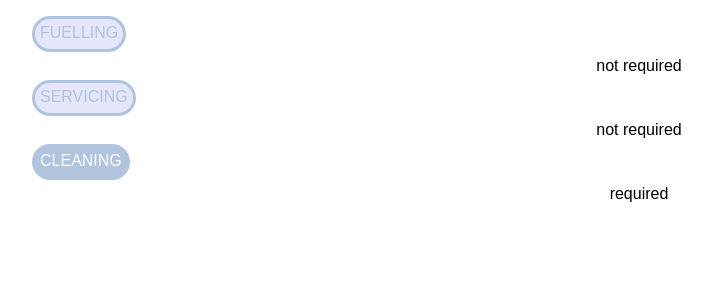
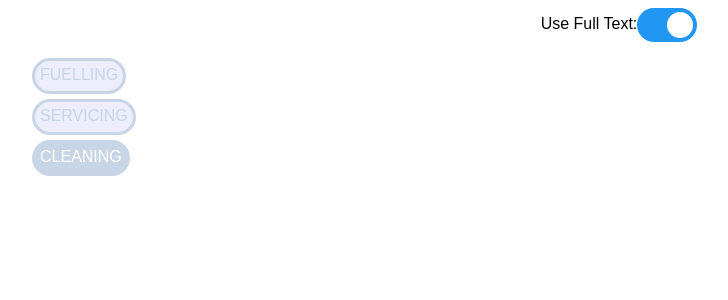
Before and after one commit to philipheslop/iqm, a React (Create React App) app: page / in a window 1280 px wide. Shown: the top 300 px of the page, without its empty margins (21-749 px from the left). Built offline with nearby package versions, Linux system fonts and the light colour scheme.

Commit message:
Core Functionality

```diff
--- a/src/App.css
+++ b/src/App.css
@@ -2,3 +2,64 @@
   font-family: sans-serif;
   text-align: center;
 }
+
+.switch {
+  position: relative;
+  display: inline-block;
+  vertical-align: middle;
+  width: 60px;
+  height: 34px;
+}
+
+.switch input {
+  opacity: 0;
+  width: 0;
+  height: 0;
+}
+
+.slider {
+  position: absolute;
+  cursor: pointer;
+  top: 0;
+  left: 0;
+  right: 0;
+  bottom: 0;
+  background-color: #ccc;
+  -webkit-transition: 0.4s;
+  transition: 0.4s;
+}
+
+.slider:before {
+  position: absolute;
+  content: "";
+  height: 26px;
+  width: 26px;
+  left: 4px;
+  bottom: 4px;
+  background-color: white;
+  -webkit-transition: 0.4s;
+  transition: 0.4s;
+}
+
+input:checked + .slider {
+  background-color: #2196f3;
+}
+
+input:focus + .slider {
+  box-shadow: 0 0 1px #2196f3;
+}
+
+input:checked + .slider:before {
+  -webkit-transform: translateX(26px);
+  -ms-transform: translateX(26px);
+  transform: translateX(26px);
+}
+
+/* Rounded sliders */
+.slider.round {
+  border-radius: 34px;
+}
+
+.slider.round:before {
+  border-radius: 50%;
+}
--- a/src/App.tsx
+++ b/src/App.tsx
@@ -10,6 +10,7 @@
 
 export default function App() {
   //States for data from mockApi - allowing a data driven approach to defining moodlets, states etc.
+  const [fullWord, setFullWord] = React.useState<boolean>(true);
   const [moodlets, setMoodlets] = React.useState<Moodlet[] | null>(null);
   const [moodletStates, setMoodletStates] = React.useState<
     MoodletState[] | null
@@ -32,8 +33,6 @@
   }, []);
 
   const moodletStateHandler = (id: number, newState: string) => {
-    console.log(id);
-    console.log(newState);
     if (moodlets) {
       setMoodlets(
         moodlets.map((moodlet: Moodlet) => {
@@ -57,6 +56,15 @@
 
   return (
     <div className="App">
+      Use Full Text:
+      <label className="switch">
+        <input
+          type="checkbox"
+          checked={fullWord}
+          onChange={() => setFullWord(!fullWord)}
+        />
+        <span className="slider round"></span>
+      </label>
       <ul>
         {moodlets.map((moodlet) => {
           return (
@@ -65,7 +73,7 @@
               moodletStateHandler={moodletStateHandler}
               moodlet={moodlet}
               moodletStates={moodletStates}
-              isFullWord={true}
+              isFullWord={fullWord}
             ></MoodletComponent>
           );
         })}
--- a/src/MoodletComponent.css
+++ b/src/MoodletComponent.css
@@ -18,7 +18,13 @@
   border-color: var(--moodlet-border-colour);
   background-color: var(--moodlet-colour);
   color: var(--moodlet-text-colour);
+  cursor: pointer;
+  opacity: 70%;
   /*box-shadow: 0 4px 8px 0 rgba(0, 0, 0, 0.2), 0 6px 20px 0 rgba(0, 0, 0, 0.19);*/
+}
+
+.moodlet:hover {
+  opacity: 100%;
 }
 
 .moodlet-fullword {
@@ -30,170 +36,3 @@
   width: 20px;
   border-radius: 50%;
 }
-
-/*.moodlet-header {
-  --moodlet-colour: "black";
-  --moodlet-text-colour: "white";
-  border-radius: 5px;
-  display: flex;
-  margin: auto;
-  background-color: var(--moodlet-colour);
-  color: var(--moodlet-text-colour);
-}*/
-
-.moodlet-header-title-elements {
-  display: inline-block;
-}
-
-.moodlet-header-title {
-  text-align: left;
-  display: block;
-  font-size: smaller;
-  padding: 5px 0 0 5px;
-}
-
-.moodlet-header-sub-title {
-  text-align: left;
-  display: block;
-  font-size: larger;
-  font-weight: bold;
-  padding: 5px 0 0 5px;
-}
-
-.moodlet-body {
-  display: grid;
-  grid-template-columns: auto auto;
-  color: green;
-}
-
-.moodlet-body-item-l {
-  text-align: left;
-  padding: 5px;
-}
-
-.moodlet-body-item-r {
-  text-align: right;
-  padding: 5px;
-}
-
-.moodlet-palette {
-  align-content: end;
-}
-
-.moodlet-palette-element {
-  --palette-colour: "white";
-  --selected-border: "5px";
-  display: inline-block;
-  width: 16px;
-  height: 16px;
-  vertical-align: middle;
-  background-color: var(--palette-colour);
-  border-style: solid;
-  border-color: lightgray;
-  border-width: var(--selected-border);
-  margin: 0 0 0 5px;
-}
-
-.moodlet-palette-element:hover {
-  opacity: 55%;
-}
-
-.check_box {
-  display: none;
-}
-
-/*.check_box_label:hover {
-  background: url("./assets/check_box_hover.svg") no-repeat;
-  background-position: center;
-  background-size: 30px;
-  height: 30px;
-  width: 30px;
-  display: inline-block;
-  padding: 0 0 0 0px;
-  vertical-align: middle;
-}
-
-.check_box + label {
-  background: url("./assets/check_box_unchecked.svg") no-repeat;
-  background-position: center;
-  background-size: 20px;
-  height: 30px;
-  width: 30px;
-  display: inline-block;
-  padding: 0 0 0 0px;
-  vertical-align: middle;
-}
-
-.check_box:checked + label {
-  background: url("./assets/check_box_checked.svg") no-repeat;
-  background-position: center;
-  background-size: 20px;
-  height: 30px;
-  width: 30px;
-  display: inline-block;
-  padding: 0 0 0 0px;
-  vertical-align: middle;
-}
-
-.toggle {
-  display: none;
-}
-
-.toggle_label:hover {
-  background: url("./assets/toggle_hover.svg") no-repeat;
-  background-position: center;
-  background-size: 40px;
-}
-
-.toggle + label {
-  background: url("./assets/toggle_off.svg") no-repeat;
-  background-position: center;
-  background-size: 40px;
-  height: 30px;
-  width: 40px;
-  display: inline-block;
-  padding: 0 0 0 0px;
-  vertical-align: middle;
-}
-
-.toggle:checked + label {
-  background: url("./assets/toggle_on.svg") no-repeat;
-  background-size: 40px;
-  height: 30px;
-  width: 40px;
-  display: inline-block;
-  padding: 0 0 0 0px;
-  vertical-align: middle;
-}
-
-.moodlet-link-info {
-  position: relative;
-  display: inline-block;
-  vertical-align: super;
-  font-size: smaller;
-}
-
-.moodlet-link-info .tooltiptext {
-  visibility: hidden;
-  width: 248px;
-  background-color: white;
-  color: black;
-  text-align: center;
-  border-radius: 6px;
-  padding: 10px;
-  position: absolute;
-  z-index: 1;
-  bottom: 100%;
-  left: 50%;
-  margin-left: -60px;
-  box-shadow: 0 4px 8px 0 rgba(0, 0, 0, 0.2), 0 6px 20px 0 rgba(0, 0, 0, 0.19);
-
-  /* Fade in tooltip - takes 1 second to go from 0% to 100% opac: * /
-  opacity: 0;
-  transition: opacity 0.3s;
-}
-
-.moodlet-link-info:hover .tooltiptext {
-  visibility: visible;
-  opacity: 1;
-}*/
--- a/src/MoodletComponent.tsx
+++ b/src/MoodletComponent.tsx
@@ -25,9 +25,6 @@
     event.preventDefault();
     let currentState = getCurrentState();
     if (currentState) {
-      console.log("currentState");
-      console.log(currentState);
-      console.log(event.type);
       let transition = null;
       switch (event.type) {
         case "click":
@@ -63,7 +60,6 @@
       >
         {isFullWord ? moodlet.name : moodlet.name[0]}
       </div>
-      <div>{moodlet.state}</div>
     </div>
   );
 };
```
